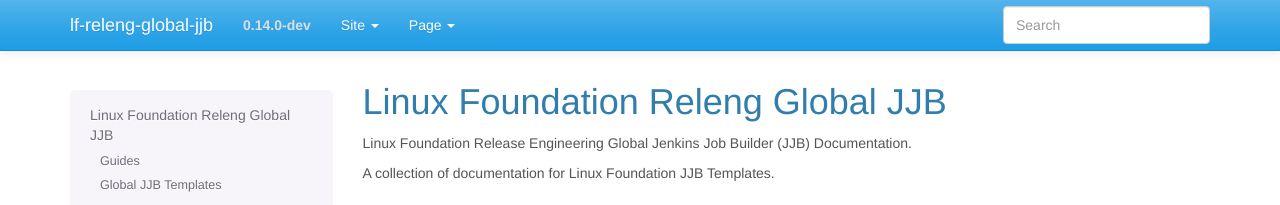
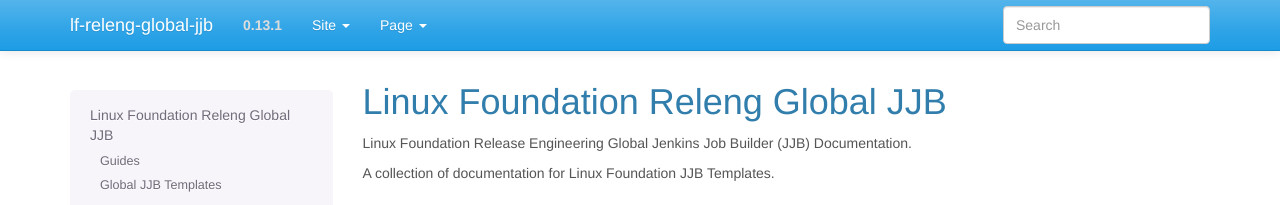
Before and after one commit to lfit/releng-global-jjb, a Sphinx documentation site: the page built from docs/index.rst, in a window 1280 px wide. Shown: the top 205 px of the page. Built offline with Sphinx 7.4.7, drawn with Linux system fonts in a browser that asks for light colours.

Commit message:
Release global-jjb v0.13.1
Change-Id: Ib1b5dbcf8d941c70c4aadc36f936701ea0e7953b
Signed-off-by: Thanh Ha <thanh.ha@linuxfoundation.org>

```diff
--- a/docs/conf.py
+++ b/docs/conf.py
@@ -67,7 +67,7 @@
 # built documents.
 #
 # The short X.Y version.
-version = '0.14.0-dev'
+version = '0.13.1'
 # The full version, including alpha/beta/rc tags.
 release = version
 
```
